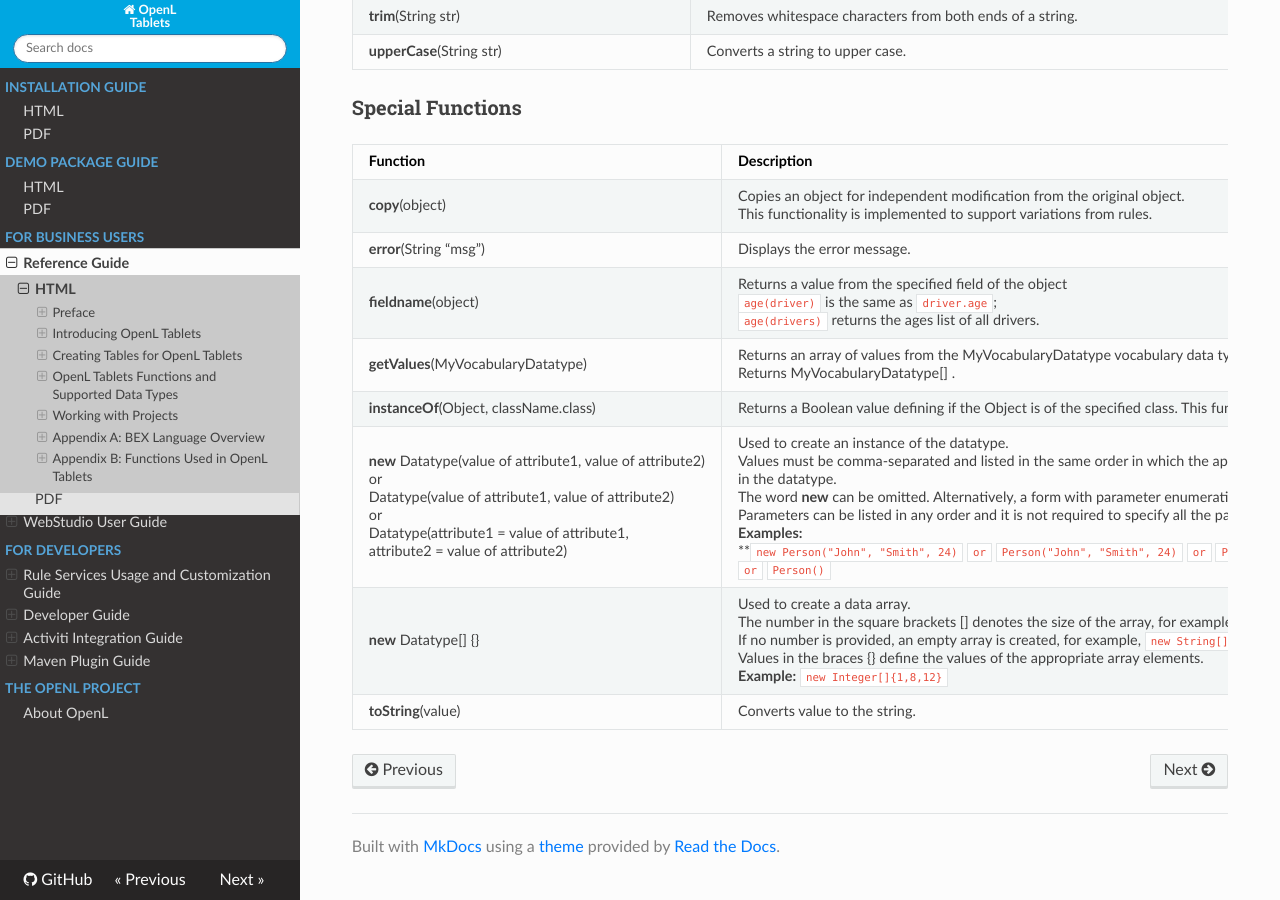
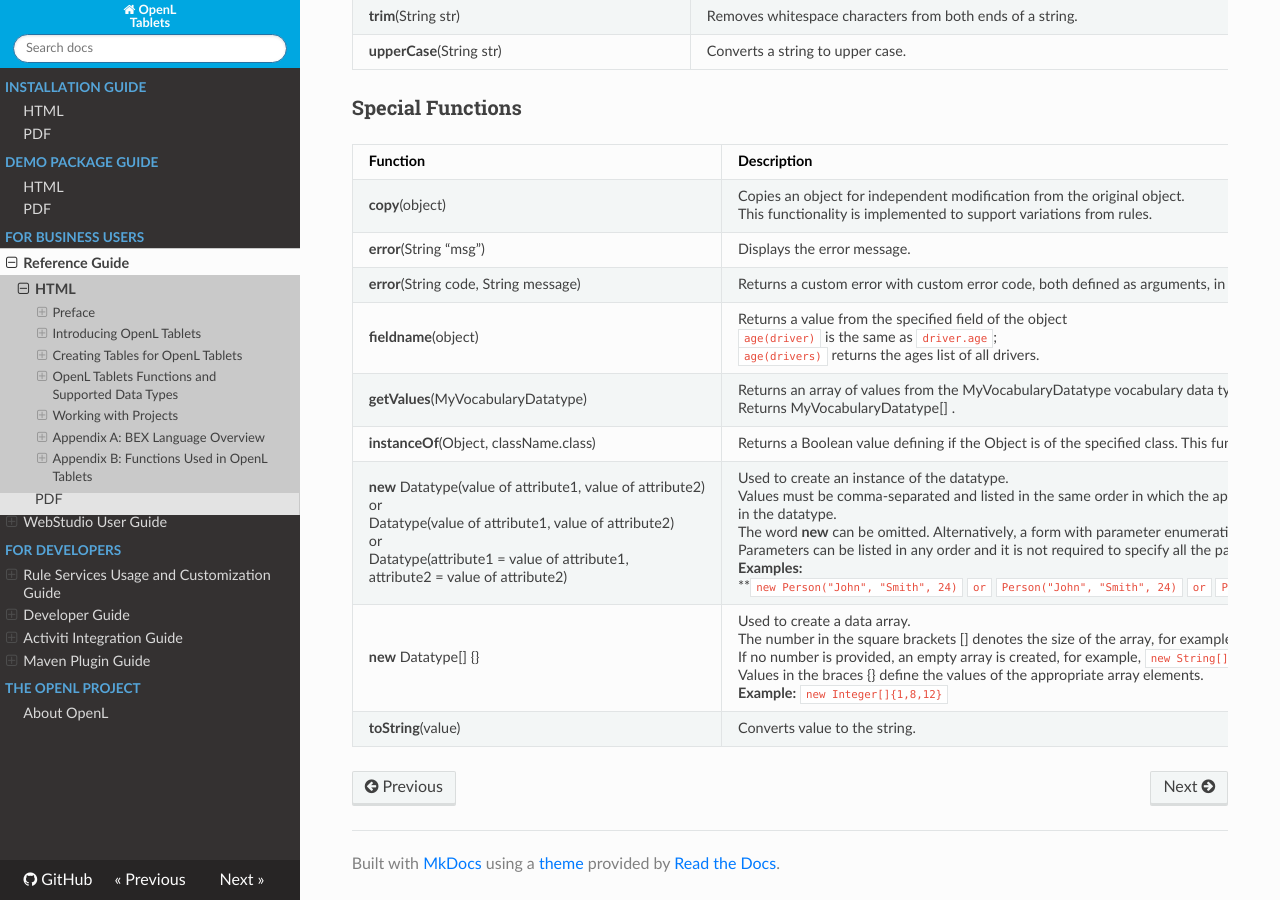
Before and after one commit to agradus/OpenLdocs, an MkDocs documentation site: the page built from docs/documentation/guides/reference_guide.md, in a window 1280 px wide and 900 px high, scrolled down 186173 px. Built offline with MkDocs 1.6.1, drawn with Linux system fonts in a browser that asks for light colours; nearby versions of some CDN libraries.

Commit message:
EPBDS-13003
EPBDS-13003

```diff
--- a/docs/documentation/guides/reference_guide.md
+++ b/docs/documentation/guides/reference_guide.md
@@ -4069,6 +4069,7 @@
 |--------------------------------------------------------------------------------------------------------------------------------------------------------------------------------------------------|--------------------------------------------------------------------------------------------------------------------------------------------------------------------------------------------------------------------------------------------------------------------------------------------------------------------------------------------------------------------------------------------------------------------------------------------------------------------------------------------------------|
 | **copy**(object)                                                                                                                                                                                 | Copies an object for independent modification from the original object. <br/>This functionality is implemented to support variations from rules.                                                                                                                                                                                                                                                                                                                                                            |
 | **error**(String “msg”)                                                                                                                                                                          | Displays the error message.                                                                                                                                                                                                                                                                                                                                                                                                                                                                            |
+| **error**(String code, String message)                                                                                                                                                                          | Returns a custom error with custom error code, both defined as arguments, in the HTTP response, OpenL Tablets WebStudio UI, and in the logs.                                                                                                                                                                                                                                                                                                                                                                                                                                                                            |
 | **fieldname**(object)                                                                                                                                                                            | Returns a value from the specified field of the object <br/>`age(driver)` is the same as `driver.age`; <br/>`age(drivers)` returns the ages list of all drivers.                                                                                                                                                                                                                                                                                                                                                 |
 | **getValues**(MyVocabularyDatatype)                                                                                                                                                              | Returns an array of values from the MyVocabularyDatatype vocabulary data type. <br/>Returns MyVocabularyDatatype[] .                                                                                                                                                                                                                                                                                                                                                                                           |         |
 | **instanceOf**(Object, className.class)                                                                                                                                                          | Returns a Boolean value defining if the Object is of the specified class. This function is deprecated.                                                                                                                                                                                                                                                                                                                                                                                                   |
```
